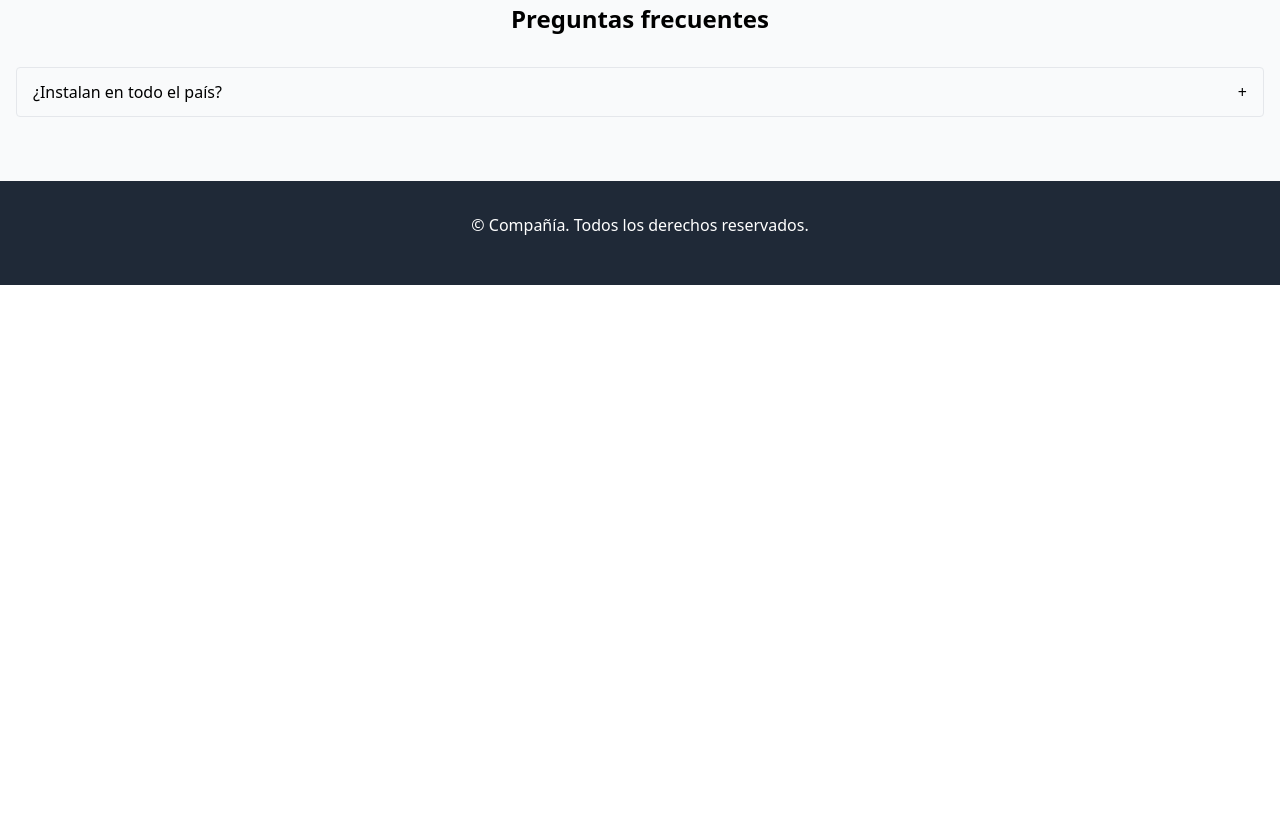
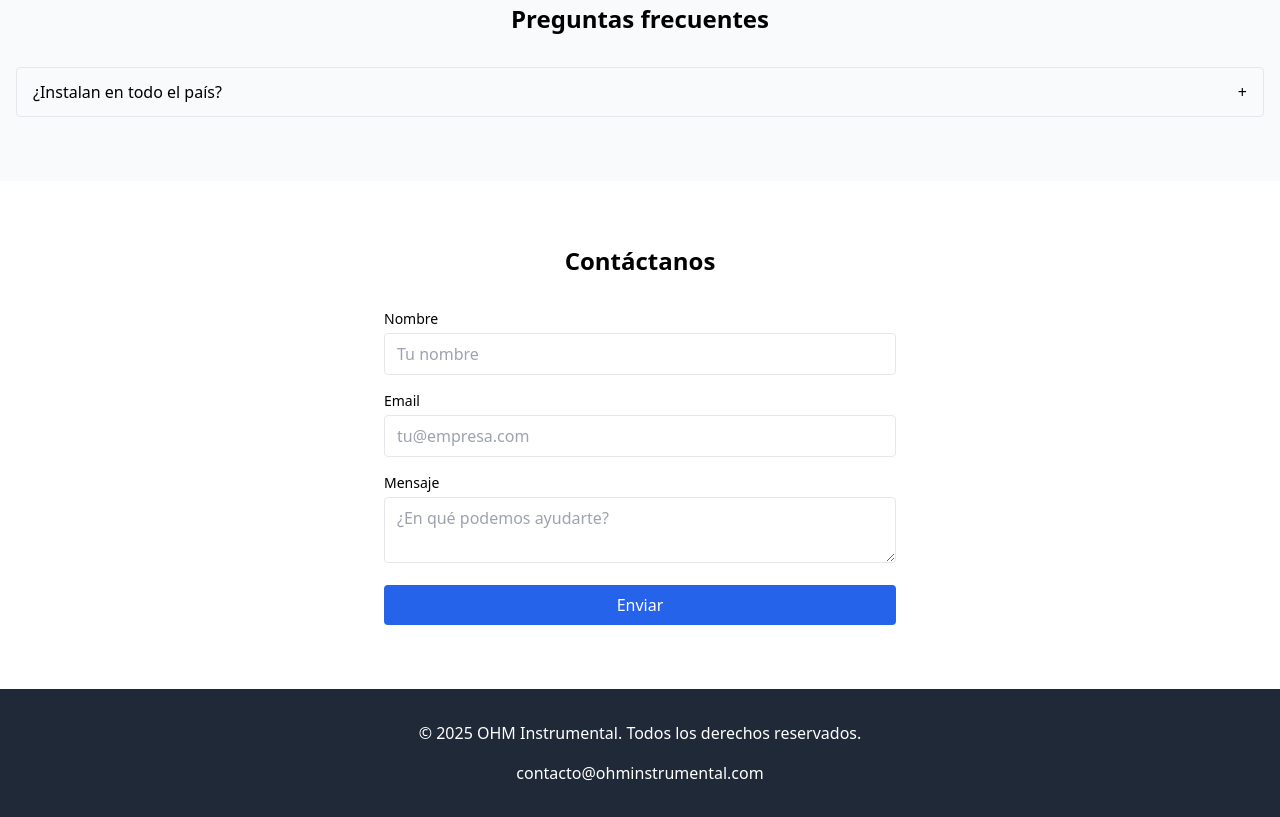
Before and after one commit to pingitzern/landingPageDISPENSER, a website: page public/index.html in a window 1280 px wide. Shown: the part 2868-3685 px from the top of the page. Before the commit the page ends 3153 px from the top, so only its background shows below. Drawn offline with Linux system fonts and the light colour scheme.

Commit message:
Add contact section and replace footer

```diff
--- a/public/index.html
+++ b/public/index.html
@@ -205,18 +205,38 @@
     </div>
   </section>
 
-  <!-- Footer -->
-  <footer id="contacto" class="bg-gray-800 text-white py-8 relative">
+
+  <!-- Contacto -->
+  <section id="contacto" class="bg-white py-16">
+    <div class="container mx-auto px-4">
+      <h2 class="text-2xl font-bold text-center mb-8">Contáctanos</h2>
+      <form class="max-w-lg mx-auto space-y-4">
+        <div>
+          <label for="contacto-nombre" class="block text-sm font-medium mb-1">Nombre</label>
+          <input id="contacto-nombre" type="text" class="w-full border px-3 py-2 rounded" placeholder="Tu nombre">
+        </div>
+        <div>
+          <label for="contacto-email" class="block text-sm font-medium mb-1">Email</label>
+          <input id="contacto-email" type="email" class="w-full border px-3 py-2 rounded" placeholder="tu@empresa.com">
+        </div>
+        <div>
+          <label for="contacto-mensaje" class="block text-sm font-medium mb-1">Mensaje</label>
+          <textarea id="contacto-mensaje" class="w-full border px-3 py-2 rounded" placeholder="¿En qué podemos ayudarte?"></textarea>
+        </div>
+        <button type="submit" class="w-full bg-blue-600 text-white px-4 py-2 rounded hover:bg-blue-700">Enviar</button>
+      </form>
+    </div>
+  </section>
+
+  <footer class="bg-gray-800 text-white py-8 relative">
     <div class="container mx-auto px-4 text-center space-y-4">
-      <p>© <!-- TODO: Año --> Compañía. Todos los derechos reservados.</p>
-      <p><!-- TODO: Datos de contacto --></p>
+      <p>&copy; 2025 OHM Instrumental. Todos los derechos reservados.</p>
+      <p><a href="mailto:contacto@ohminstrumental.com" class="underline">contacto@ohminstrumental.com</a></p>
     </div>
     <a href="https://wa.me/" class="fixed bottom-4 right-4 bg-green-500 text-white p-3 rounded-full shadow-lg" target="_blank" rel="noopener">
-      <!-- TODO: Ícono WhatsApp -->
       WhatsApp
     </a>
   </footer>
-
   <script src="./scripts/main.js"></script>
 </body>
 </html>
```
